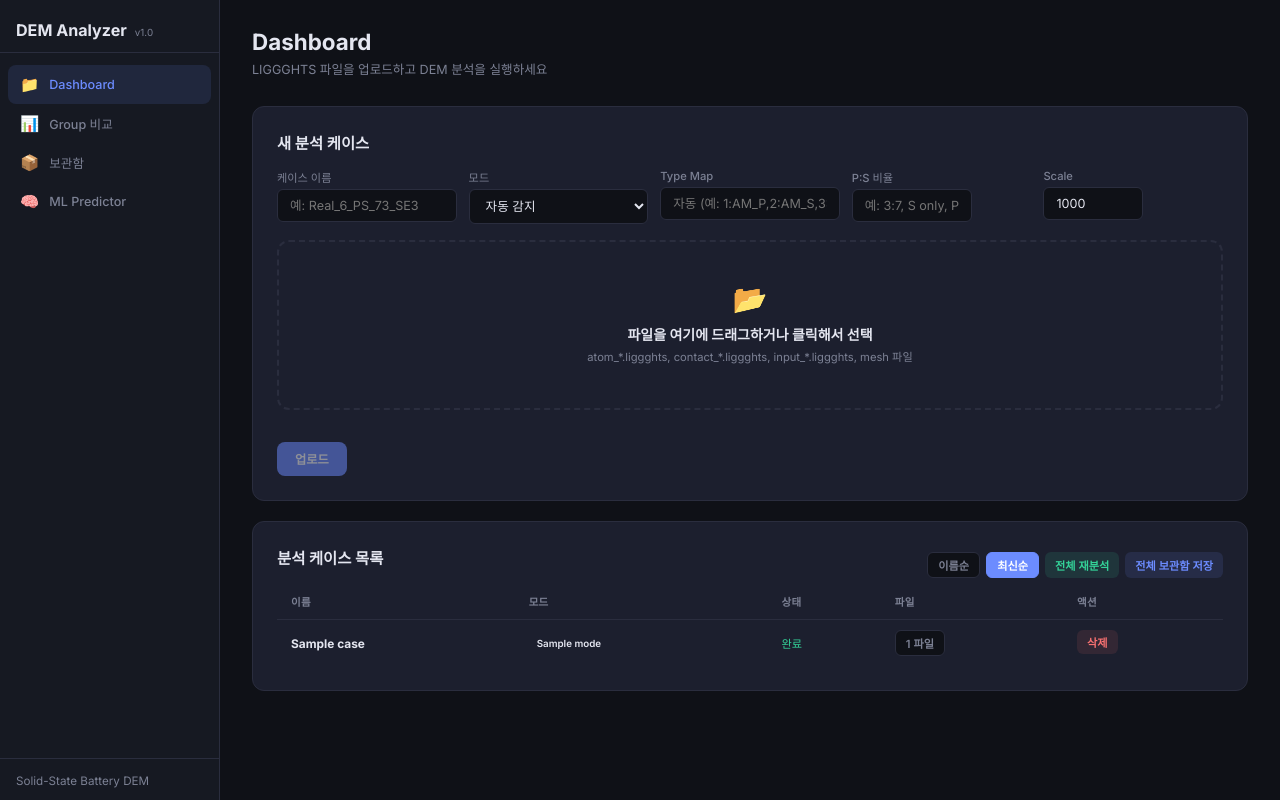
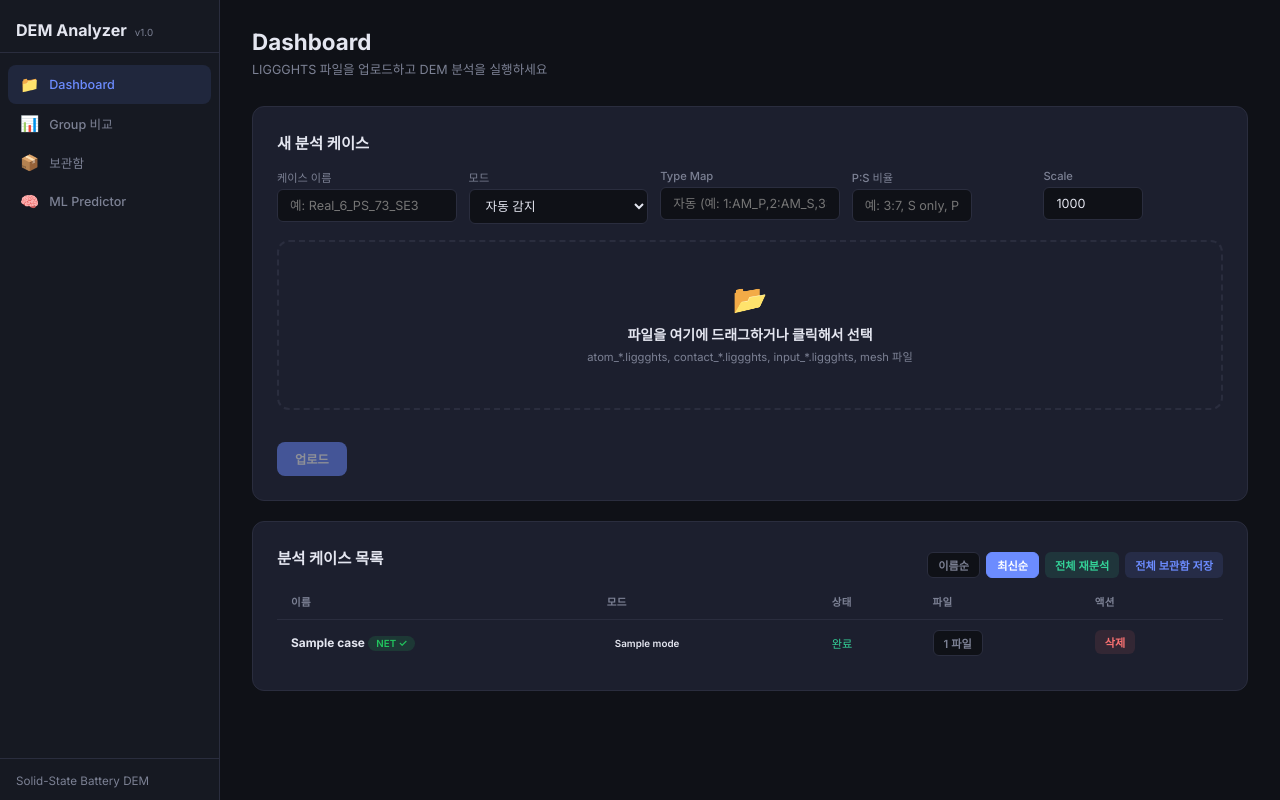
Before and after one commit to yonghoon7153-source/Yonghoon, a Flask app: template webapp/templates/index.html in a window 1280 px wide. Run offline with Flask 3, Linux system fonts and the light colour scheme; the template is opened without the code that fills it: most values are stand-ins (such as "Sample title", 1, 10 or a date in 2020); some libraries are stand-ins or nearby versions.

Commit message:
케이스 목록에 Network Solver 상태 배지 표시 (NET ✓/✗)
https://claude.ai/code/session_013oEBxiuAwT9wurzPevqsVs

```diff
--- a/webapp/app.py
+++ b/webapp/app.py
@@ -132,6 +132,7 @@ def list_cases():
                 m = json.load(f)
             meta['warning_count'] = m.get('warning_count', 0)
             meta['warning_msgs'] = [w['msg'] for w in m.get('warnings', [])]
+            meta['network_solver_status'] = m.get('network_solver_status', meta.get('network_solver_status', ''))
         cases.append(meta)
     return cases
 
--- a/webapp/static/css/style.css
+++ b/webapp/static/css/style.css
@@ -273,6 +273,8 @@ thead .sticky-col { z-index: 3; }
 .badge-standard { background: rgba(108,140,255,.12); color: var(--accent); }
 .badge-bimodal { background: rgba(248,113,113,.12); color: var(--red); }
 .badge-warning { background: rgba(251,191,36,.2); color: #f59e0b; cursor: help; }
+.badge-error { background: rgba(239,68,68,.2); color: #ef4444; cursor: help; }
+.badge-success { background: rgba(34,197,94,.15); color: #22c55e; cursor: help; }
 .warning-banner {
   margin-top: 8px; display: flex; flex-direction: column; gap: 4px;
 }
--- a/webapp/templates/index.html
+++ b/webapp/templates/index.html
@@ -83,7 +83,7 @@
     <tbody>
       {% for case in cases %}
       <tr>
-        <td><strong class="case-name" ondblclick="editName(this, '{{ case.id }}')" title="더블클릭으로 이름 변경">{{ case.name }}</strong>{% if case.warning_count %} <span class="badge badge-warning" title="{{ case.warning_msgs | join('&#10;') }}">⚠ {{ case.warning_count }}</span>{% endif %}</td>
+        <td><strong class="case-name" ondblclick="editName(this, '{{ case.id }}')" title="더블클릭으로 이름 변경">{{ case.name }}</strong>{% if case.warning_count %} <span class="badge badge-warning" title="{{ case.warning_msgs | join('&#10;') }}">⚠ {{ case.warning_count }}</span>{% endif %}{% if case.network_solver_status in ('failed', 'error', 'timeout', 'no_input', 'no_output') %} <span class="badge badge-error" title="Network Solver: {{ case.network_solver_status }}{% if case.network_solver_error %} - {{ case.network_solver_error[:100] }}{% endif %}">NET ✗</span>{% elif case.network_solver_status == 'success' %} <span class="badge badge-success" title="Network Solver 완료">NET ✓</span>{% endif %}</td>
         <td><span class="badge badge-{{ case.mode }}">{{ case.mode }}</span></td>
         <td>
           <span class="status status-{{ case.status }}">
```
